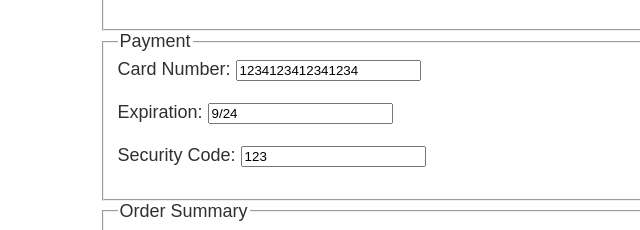
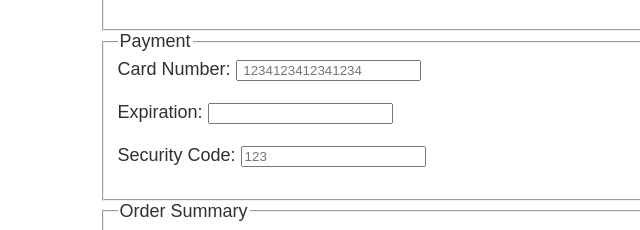
Before and after one commit to MorganLuke/team1, a website built with Vite: page src/checkout/index.html in a window 1280 px wide. Shown: the part 405-635 px from the top of the page, 0-640 px from the left. Built offline with nearby package versions, Linux system fonts and the light colour scheme; files whose address does not match are found by name.

Commit message:
drop default values

```diff
--- a/src/checkout/index.html
+++ b/src/checkout/index.html
@@ -43,11 +43,11 @@
  <fieldset>
     <legend>Payment</legend>
     <label for="cardNumber">Card Number:</label>
-    <input type="number"  name="cardNumber" value="1234123412341234" placeholder=" 1234123412341234" required ><br><br>
+    <input type="number"  name="cardNumber" placeholder=" 1234123412341234" required ><br><br>
     <label for="expiration">Expiration:</label>
-    <input name="expiration" value="9/24" required ><br><br>
+    <input name="expiration" required ><br><br>
     <label for="code">Security Code:</label>
-    <input type="number"  name="code" value="123" placeholder="123" required ><br><br>
+    <input type="number"  name="code" placeholder="123" required ><br><br>
 
  </fieldset>
  <fieldset class="checkout-summary">
```
